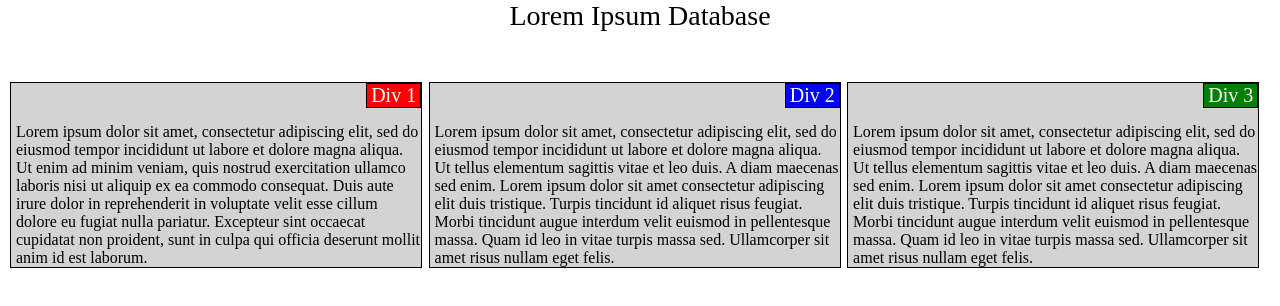
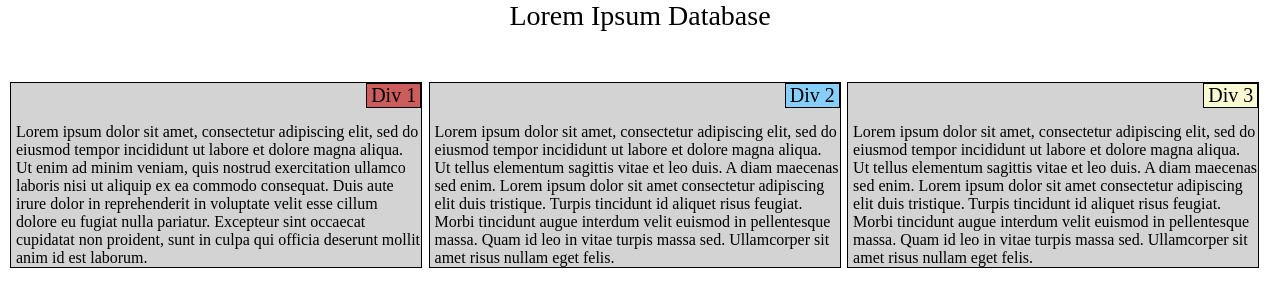
Before and after one commit to Stevemech/Steve-Course, a plain HTML site: page site/index.html in a window 1280 px wide. Drawn offline with Linux system fonts and the light colour scheme.

Commit message:
Update site.css

```diff
--- a/site/css/site.css
+++ b/site/css/site.css
@@ -33,18 +33,15 @@ div{
 }
 
 #a {
-	background-color: red;
-	color: white;
+	background-color: indianred;
 }
 
 #b {
-	background-color: blue;
-	color: white;
+	background-color: lightskyblue;
 }
 
 #c {
-	background-color: green;
-	color: white;
+	background-color: lightgoldenrodyellow;
 }
 /* large devices */
 @media (min-width: 992px) {
```
